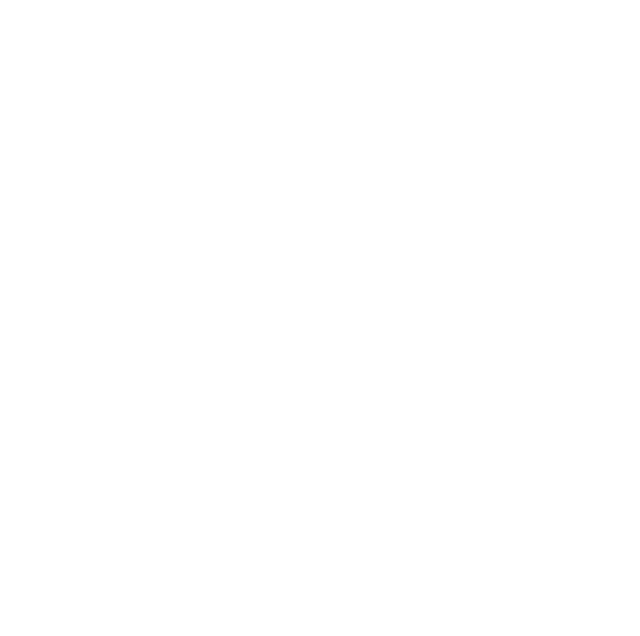
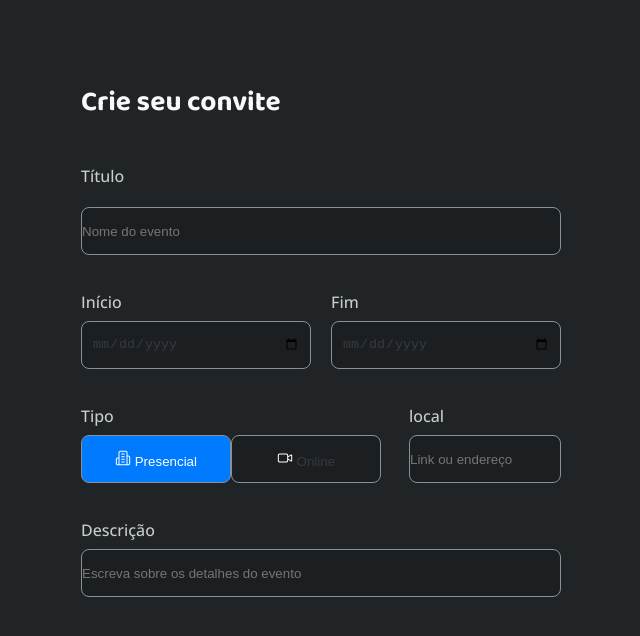
Before and after one commit to vitingg/Festive, a plain HTML site: page index.html in a window 1280 px wide. Shown: the whole page, without its empty margins (319-959 px from the left). Drawn offline with nearby package versions, Linux system fonts and the light colour scheme.

Commit message:
fixing the widht and height

```diff
--- a/index.html
+++ b/index.html
@@ -1,11 +1,77 @@
 <!DOCTYPE html>
 <html lang="pt-br">
 <head>
+
+  <link rel="preconnect" href="https://fonts.googleapis.com">
+  <link rel="preconnect" href="https://fonts.gstatic.com" crossorigin>
+
+
+  <title>Festivite</title>
+
   <meta charset="UTF-8">
   <meta name="viewport" content="width=device-width, initial-scale=1.0">
-  <title>Festivite</title>
+  <link href="https://fonts.googleapis.com/css2?family=Baloo+2:wght@400..800&family=Leckerli+One&family=Open+Sans:ital,wght@0,300..800;1,300..800&display=swap" rel="stylesheet">
+  <link rel="stylesheet" href="./styles/style.css">
+
 </head>
 <body>
 
+  <div class="header">
+    <h1>Crie seu convite</h1>
+  </div>
+
+
+  <div>
+    <div class="title">
+      <h3>Título</h3>
+      <input type="text" placeholder="Nome do evento">
+    </div>
+
+
+    <div class="row">
+      <div class="start">
+        <h3>Início</h3>
+        <input type="date">
+      </div>
+
+
+      <div class="end">
+        <h3>Fim</h3>
+        <input type="Date">
+      </div>
+    </div>
+
+
+    <div class="space">
+      <div class="typ">
+        <h3>Tipo</h3>
+        <div class="button">
+          <button class="toggle-button selected" onclick="selectOption(this)">
+            <img src="assets/icons/building-2.svg" alt="">
+            Presencial
+          </button>
+          <button class="toggle-button" onclick="selectOption(this)">
+            <img src="assets/icons/video.svg" alt="">
+            Online
+          </button>
+        </div>
+      </div>
+
+        <div class="location">
+          <h3>local</h3>
+          <input type="text" placeholder="Link ou endereço">
+        </div>
+    </div>
+
+
+    <div>
+      <div class="info">
+        <h3>Descrição</h3>
+        <input type="text" placeholder="Escreva sobre os detalhes do evento">
+      </div>
+  </div>
+</div>
+
+<script src="./js/index.js"></script>
 </body>
 </html>
--- /dev/null
+++ b/js/index.js
@@ -0,0 +1,6 @@
+
+function selectOption(selectedButton) {
+  const buttons = document.querySelectorAll('.toggle-button');
+  buttons.forEach(button => button.classList.remove('selected'));
+  selectedButton.classList.add('selected');
+}
--- a/styles/global.css
+++ b/styles/global.css
@@ -0,0 +1,94 @@
+* {
+  padding: 0;
+  margin: 0;
+  box-sizing: border-box;
+}
+
+body {
+  background-color: var(--shape-body);
+  margin-left: 25rem;
+  margin-right: 25rem;
+}
+
+:root {
+  /* Adding the color */
+  --brand-light: #59B2FF;
+  --brand-mid: #3487CF;
+  --brand-dark: #1D6FB6;
+
+  --purple: #B259FF;
+  --fuschia: #FF59F9;
+  --pink: #FF598B;
+  --orange: #FF8B59;
+  --yellow: #FFCD59;
+  --lime: #E1FF59;
+  --green: #59FF91;
+  --cyan: #59FFF9;
+  --navy: #6A59FF;
+
+  --danger: #FF5959;
+
+  --input-base: #1C1F21;
+  --input-stroke: #363B40;
+  --input-placeholder: #869198;
+
+  --shape-background: #131516;
+  --shape-body: #212427;
+  --shape-button: #2D3136;
+  --shape-hover: #383D42;
+
+  --text-body: #C8CDD0;
+  --text-heading: #F9F9F9;
+
+
+  /* Adding the fonts */
+
+  --font-family1: "Leckerli One";
+  --font-family2: "Baloo 2";
+  --font-family3: "Open Sans";
+
+  /* Logo:;
+
+  font-family: var(--font-family1);
+  font-size: 2.5rem;
+  line-height: auto;
+  font-weight: 400; */
+
+
+  /* heading-md:
+
+  font-family: var(--font-family2);
+  font-size: 1.75rem;
+  line-height: auto;
+  font-weight: 700; */
+
+  /* heading-sm:
+
+  font-family: var(--font-family2);
+  font-size: 1.125rem;
+  line-height: auto;
+  font-weight: 700; */
+
+
+  /* body md:
+
+  font-family: var(--font-family3);
+  font-size: 1rem;
+  line-height: auto;
+  font-weight: 500;  */
+
+  /* body sm:
+
+  font-family: var(--font-family3);
+  font-size: 0.875rem;
+  line-height: auto;
+  font-weight: 500;  */
+
+  /* body xs:
+
+  font-family: var(--font-family3);
+  font-size: 0.75rem;
+  line-height: auto;
+  font-weight: 500;  */
+
+}
--- /dev/null
+++ b/styles/header.css
@@ -0,0 +1,181 @@
+h3 {
+  font-family: var(--font-family3);
+  font-size: 1rem;
+  line-height: auto;
+  font-weight: 500;
+  color: var(--text-body);
+  margin-bottom: .5rem;
+}
+
+
+
+/* H1 DA PAGE */
+.header {
+  h1{
+    padding-top: 5rem;
+    padding-bottom: 2.5rem;
+
+    font-family: var(--font-family2);
+    font-size: 1.75rem;
+    line-height: auto;
+    font-weight: 700;
+    color: var(--text-heading);
+  }
+}
+
+/* TITULO */
+.title {
+
+  h3 {
+    font-family: var(--font-family3);
+    font-size: 1rem;
+    line-height: auto;
+    font-weight: 500;
+    color: var(--text-body);
+
+    padding-bottom: .75rem;
+  }
+
+  input {
+    border: 1px solid var(--input-placeholder);
+    color: var(--input-stroke);
+    border-radius: .5rem;
+    background-color: var(--input-base);
+    width: 100%;
+    height: 3rem;
+
+    margin-bottom: 1rem;
+  }
+}
+
+/* EH O DISPLAY FLEX DA PAGE */
+/* INICIO E FIM */
+.row {
+  display: flex;
+  gap: 20px;
+  margin: 20px 0;
+}
+
+.start, .end {
+  flex: 1;
+  margin-bottom: 1rem;
+}
+
+.start h3, .end h3 {
+  font-family: var(--font-family3);
+  font-size: 1rem;
+  line-height: auto;
+  font-weight: 500;
+  color: var(--text-body);
+  margin-bottom: 8px;
+}
+
+.start input, .end input {
+  border: 1px solid var(--input-placeholder);
+  color: var(--input-stroke);
+  border-radius: .5rem;
+  background-color: var(--input-base);
+  width: 100%;
+  height: 3rem;
+  padding: 0 10px;
+  box-sizing: border-box;
+}
+
+
+/* CONFIGURACAO DO BOTAO */
+
+.space {
+  display: flex; /* Define o layout flexível */
+  gap: 20px; /* Espaço entre os elementos */
+  margin: 20px 0;
+  align-items: flex-start; /* Alinha os itens no topo */
+}
+
+.typ, .location {
+  flex: 1;
+}
+
+
+.button{
+
+  display: flex;
+  border-radius: 1rem;
+  margin-bottom: 1rem;
+  width: 100%;
+
+
+  border-radius: 1rem;
+  margin-right:  .5rem;
+  margin-bottom: 1rem;
+
+  /* TAMANHO DO BOTAO */
+  width: 18.75rem;
+  height: 3rem;
+
+  img {
+    width: 1rem;
+    height: 1rem;
+  }
+
+  .toggle-button{
+    padding: 10px 20px;
+
+    border: 1px solid var(--input-placeholder);
+    color: var(--input-stroke);
+    border-radius: .5rem;
+    background-color: var(--input-base);
+    width: 50%;
+    height: 3rem;
+  }
+
+  .toggle-button.selected {
+    background-color: #007bff;
+    color: white;
+  }
+
+  .toggle:not(selected):hover {
+    background-color: #e0e0e0;
+  }
+}
+
+/* LOCATION NA PAGE, LADO DO BOTAO */
+.location {
+  margin-bottom: 1rem;
+  h3 {
+    font-family: var(--font-family3);
+    font-size: 1rem;
+    line-height: auto;
+    font-weight: 500;
+    color: var(--text-body);
+  }
+
+  input {
+    border: 1px solid var(--input-placeholder);
+    color: var(--input-stroke);
+    border-radius: .5rem;
+    background-color: var(--input-base);
+    width: 100%;
+    height: 3rem;
+  }
+}
+
+
+/* DESCRICAO, ULTIMO INPUT */
+.info {
+  h3 {
+    font-family: var(--font-family3);
+    font-size: 1rem;
+    line-height: auto;
+    font-weight: 500;
+    color: var(--text-body);
+  }
+
+  input {
+    border: 1px solid var(--input-placeholder);
+    color: var(--input-stroke);
+    border-radius: .5rem;
+    background-color: var(--input-base);
+    width: 100%;
+    height: 3rem;
+  }
+}
--- a/styles/style.css
+++ b/styles/style.css
@@ -0,0 +1,2 @@
+@import url(global.css);
+@import url(header.css);
```
Also changed, not shown: assets/icons/building-2.svg (added), assets/icons/calendar.svg (added), assets/icons/check.svg (added), assets/icons/circle-alert.svg (added), assets/icons/contact.svg (added), assets/icons/paintbrush-vertical.svg (added), assets/icons/ticket.svg (added), assets/icons/upload.svg (added), assets/icons/video.svg (added).
